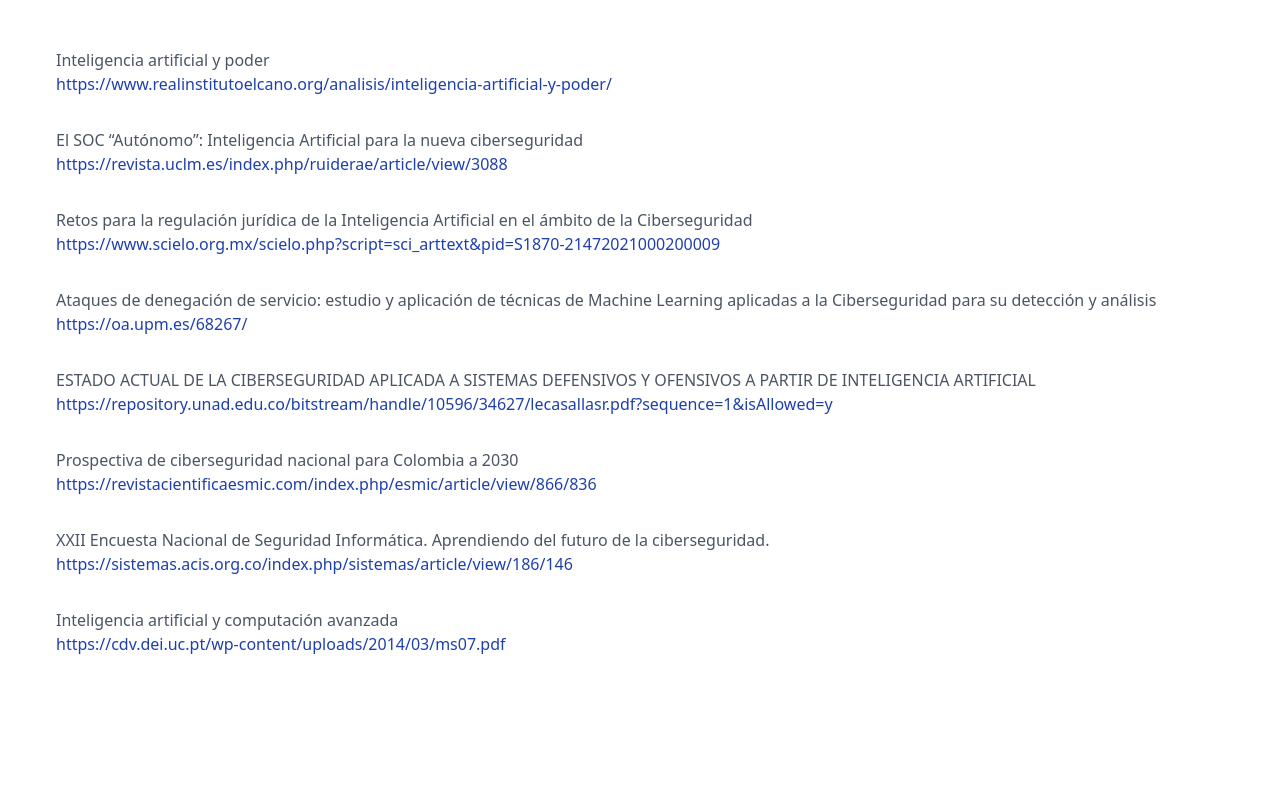
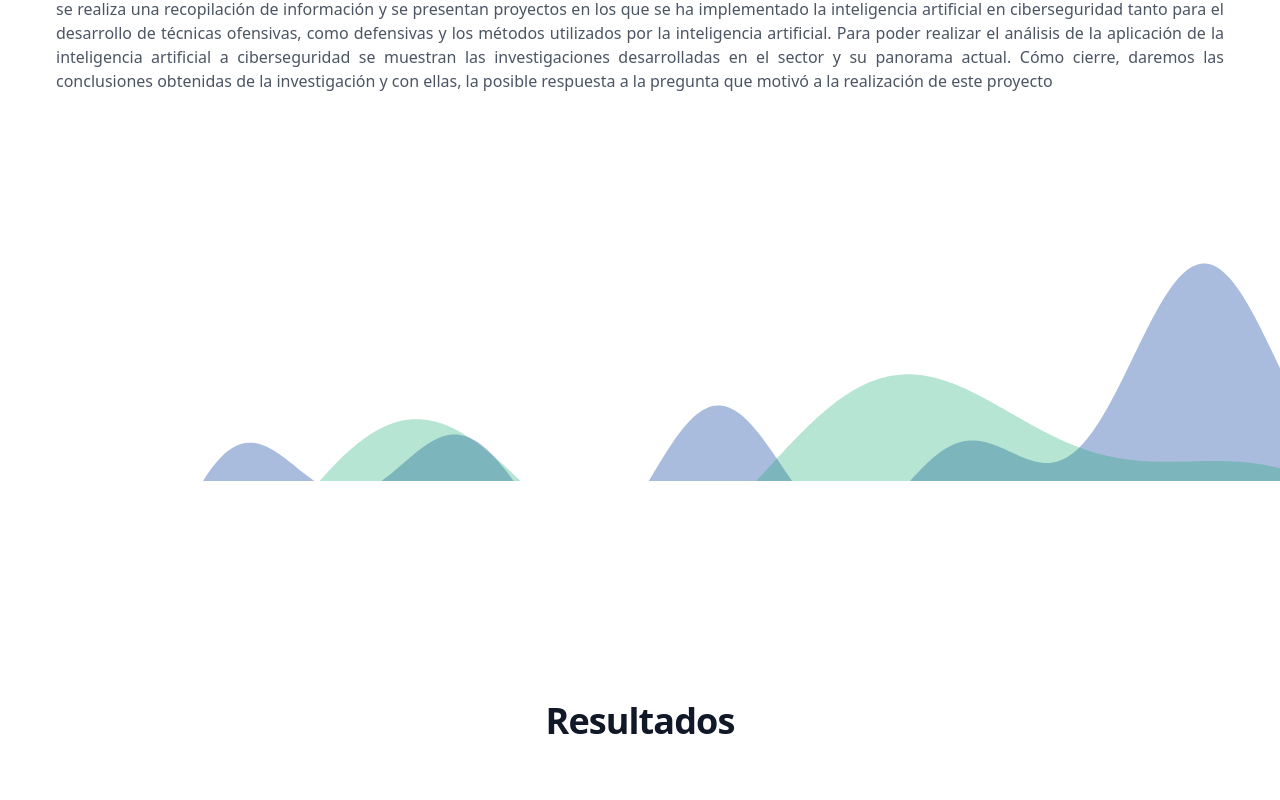
Before and after one commit to cardacar/fdi-2022, a Next.js app: page / in a window 1280 px wide. Shown: the part 8040-8840 px from the top of the page. Built offline with nearby package versions, Linux system fonts and the light colour scheme.

Commit message:
union paginas

```diff
--- a/src/components/Bibliografia2.tsx
+++ b/src/components/Bibliografia2.tsx
@@ -2,29 +2,57 @@ import React from 'react';
 
 const bibligraphy = [
 	{
-		text: 'Bezobrazov, Sergei & Sachenko, Anatoly & Komar,Myroslav & Rubanau,Vladimir. The methods of artificial intelligence for malicious applications detection in Android OS. [En línea]. 2017. Disponible en',
+		text: 'Bezobrazov, Sergei & Sachenko, Anatoly & Komar,Myroslav & Rubanau,Vladimir. The methods of artificial intelligence for malicious applications detection in Android OS. [En línea]. 2017. Disponible en ',
 		link: 'http://www.computingonline.net/computing/article/view/851'
 	},
 
 	{
-		text: 'Muñoz, Alfonso & Escribano, Jose. Criptografía adversaria usando deep learning limitaciones y oportunidades. [En línea]. Madrid. 2015. Disponible en',
+		text: 'Muñoz, Alfonso & Escribano, Jose. Criptografía adversaria usando deep learning limitaciones y oportunidades. [En línea]. Madrid. 2015. Disponible en ',
 		link: 'https://docplayer.es/97438695-Criptografia-adversaria-usando-deep-learning-limitaciones-y-oportunidades.html'
 	},
 
 	{
-		text: 'Rojas, Jaime. Sistema de autenticación de individuos mediante señales de voz usando métodos de inteligencia artificial (VoID), Universidad de los Andes [En línea]. 2005. Disponible en',
+		text: 'Rojas, Jaime. Sistema de autenticación de individuos mediante señales de voz usando métodos de inteligencia artificial (VoID), Universidad de los Andes [En línea]. 2005. Disponible en ',
 		link: 'https://repositorio.uniandes.edu.co/handle/1992/22019'
 	},
 
 	{
-		text: 'Almaza, Andrés. XXII Encuesta Nacional de Seguridad Informática, Aprendiendo del futuro de la ciberseguridad. Asociación Colombiana de Ingenieros de Sistemas. [En línea]. 2022. Disponible en:',
+		text: 'Almaza, Andrés. XXII Encuesta Nacional de Seguridad Informática, Aprendiendo del futuro de la ciberseguridad. Asociación Colombiana de Ingenieros de Sistemas. [En línea]. 2022. Disponible en: ',
 		link: 'https://sistemas.acis.org.co/index.php/sistemas/article/view/186/146'
 	},
 
 	{
-		text: 'Kerravala, Zeus. Machine Learning Powers the Next Wave of BUSINESS-CRITICAL SERVICES. 2018. [En línea] Disponible en:',
+		text: 'Kerravala, Zeus. Machine Learning Powers the Next Wave of BUSINESS-CRITICAL SERVICES. 2018. [En línea] Disponible en: ',
 		link: 'https://www.cisco.com/c/dam/en/us/services/collateral/se/business-critical-services-zk-machine-learning.pdf'
-	}
+	},
+  {
+    text:'Inteligencia artificial y poder   ',
+    link:'https://www.realinstitutoelcano.org/analisis/inteligencia-artificial-y-poder '
+  },
+  {
+    text:'El SOC “Autónomo”: Inteligencia Artificial para la nueva ciberseguridad ',
+    link:'https://revista.uclm.es/index.php/ruiderae/article/view/3088'
+  },
+  {
+    text:'Retos para la regulación jurídica de la Inteligencia Artificial en el ámbito de la Ciberseguridad ',
+    link:'https://www.scielo.org.mx/scielo.php?script=sci_arttext&pid=S1870-21472021000200009'
+  },
+  {
+    text:'Ataques de denegación de servicio: estudio y aplicación de técnicas de Machine Learning aplicadas a la Ciberseguridad para su detección y análisis ',
+    link:'https://oa.upm.es/68267/'
+  },
+  {
+    text:'ESTADO ACTUAL DE LA CIBERSEGURIDAD APLICADA A SISTEMAS DEFENSIVOS Y OFENSIVOS A PARTIR DE INTELIGENCIA ARTIFICIAL ',
+    link:'https://repository.unad.edu.co/bitstream/handle/10596/34627/lecasallasr.pdf?sequence=1&isAllowed=y'
+  },
+  {
+    text:'Prospectiva de ciberseguridad nacional para  Colombia a 2030 ',
+    link:'https://revistacientificaesmic.com/index.php/esmic/article/view/866/836'
+  },
+  {
+    text:'Inteligencia artificial y computación avanzada ',
+    link:'https://cdv.dei.uc.pt/wp-content/uploads/2014/03/ms07.pdf'
+  }
 ];
 
 const Bibliografia2 = () => {
--- a/src/pages/index.tsx
+++ b/src/pages/index.tsx
@@ -12,8 +12,12 @@ import Product from "../components/Product";
 import Necesidad from "../components/Necesidad";
 import Problema from "../components/Problema";
 import Bibliografia from "../components/Bibliografia";
+import Bibliografia2 from '../components/Bibliografia2';
 import Resumen from "../components/Resumen";
 import Abstract from "../components/Abstract";
+import Metodologia from '../components/Metodologia';
+import Resultados from '../components/Resultados';
+import Analisis from '../components/Analisis';
 
 const App = () => {
   return (
@@ -58,16 +62,32 @@ const App = () => {
         </>
       </LazyShow>
       <LazyShow>
+				<>
+					<Metodologia />
+				</>
+			</LazyShow>
+			<Canvas />
+			<LazyShow>
+				<>
+					<Resultados />
+				</>
+			</LazyShow>
+			<Canvas />
+			<LazyShow>
+				<>
+					<Analisis />
+				</>
+			</LazyShow>
+      <LazyShow>
         <>
           <Canvas />
-
           <Pricing />
         </>
       </LazyShow>
       <LazyShow>
         <>
           <Canvas/>
-          <Bibliografia />
+          <Bibliografia2 />
         </>
       </LazyShow>
       <LazyShow>
```
